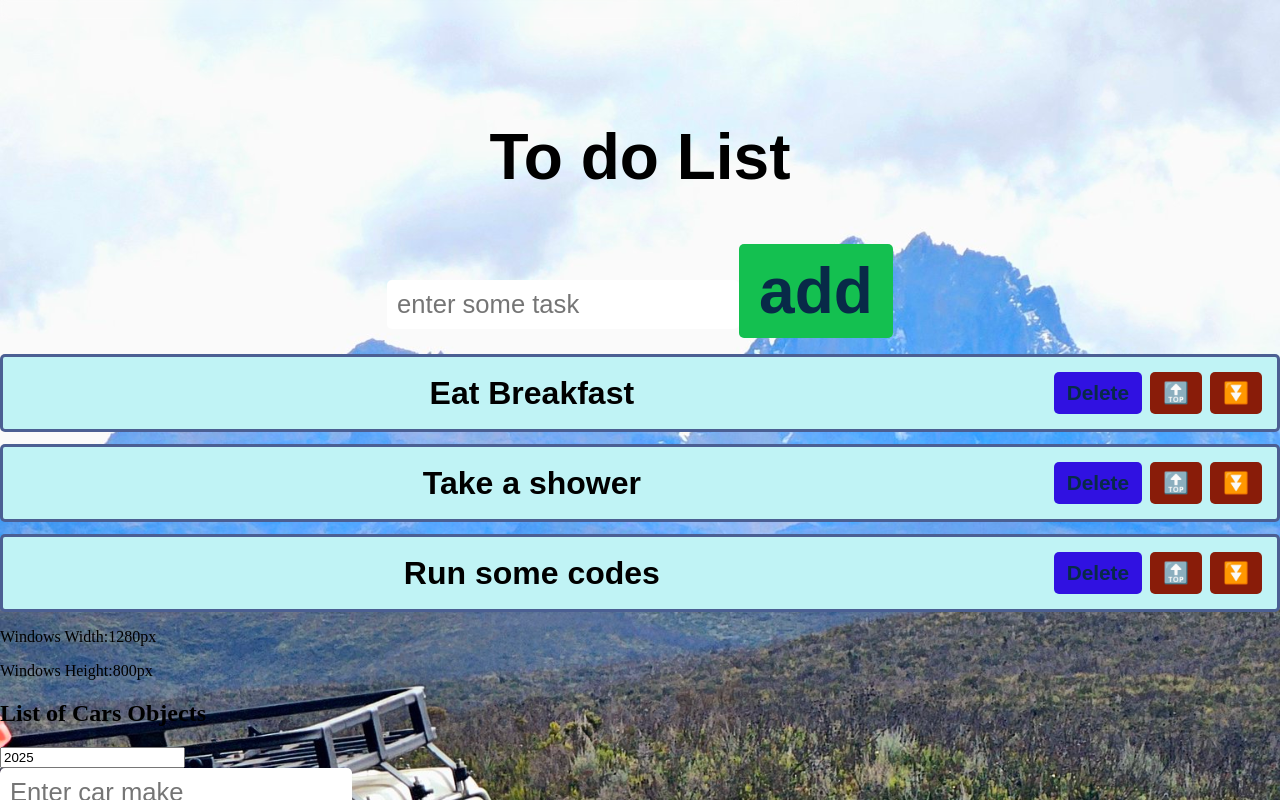
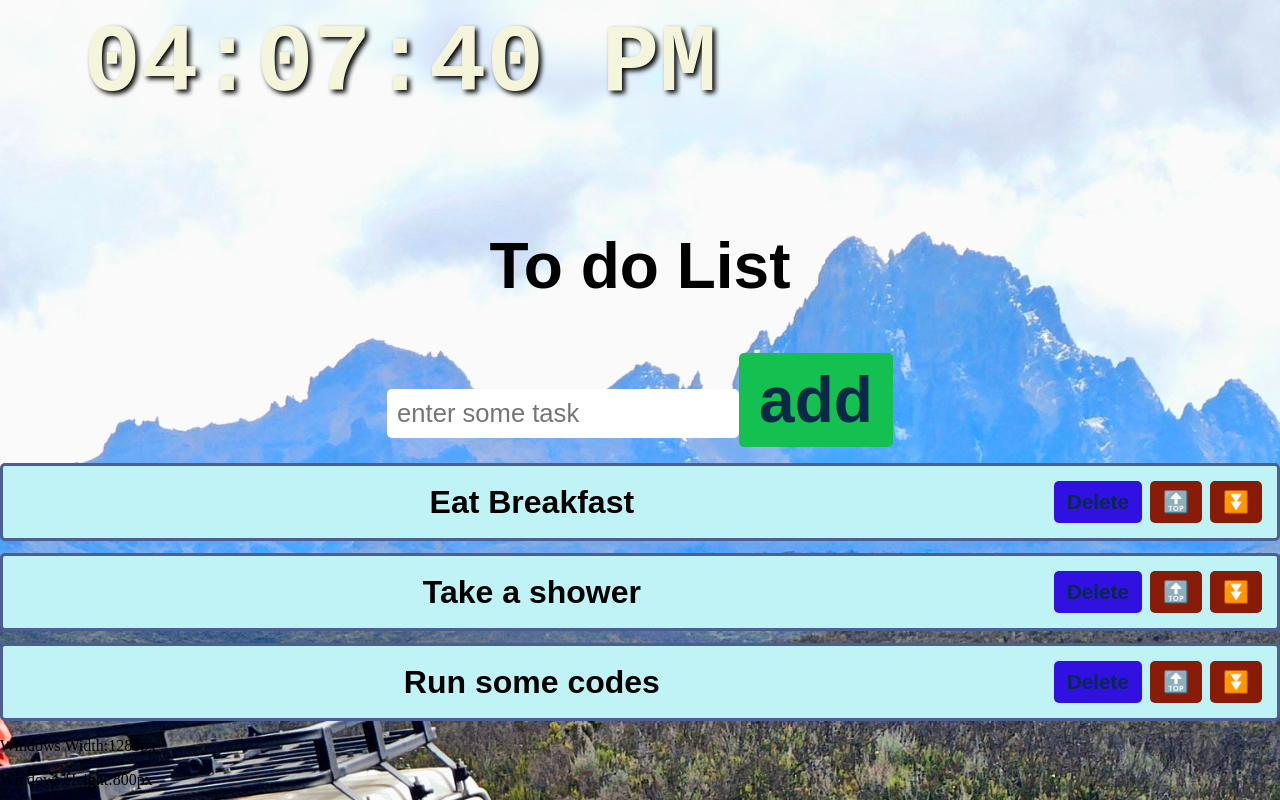
Before and after one commit to hpeter19/React, a React (Vite) app: page / in a window 1280 px wide. Shown: the top 800 px of the page. Built offline with nearby package versions, Linux system fonts and the light colour scheme.

Commit message:
fixed the seconds to render a zero before it if the value of second is less than 10

```diff
--- a/src/digitalClock.jsx
+++ b/src/digitalClock.jsx
@@ -23,14 +23,17 @@ function DigitalClock(){
 
          hours = hours % 12 || 12;
 
-         return `${hours}:${minutes}:${seconds} ${meridian}`
+         return `${padZero(hours)}:${padZero(minutes)}:${padZero(seconds)} ${meridian}`
 
     }
-
+    //adding zero
+    function padZero(number){
+        return (number <10 ? "0":"") + number
+    }
 
     return(<div className='clock-container'>
               <div className='clock'>
-                <span>{formatTime}</span>
+                <span>{formatTime()}</span>
 
               </div>
 
```
